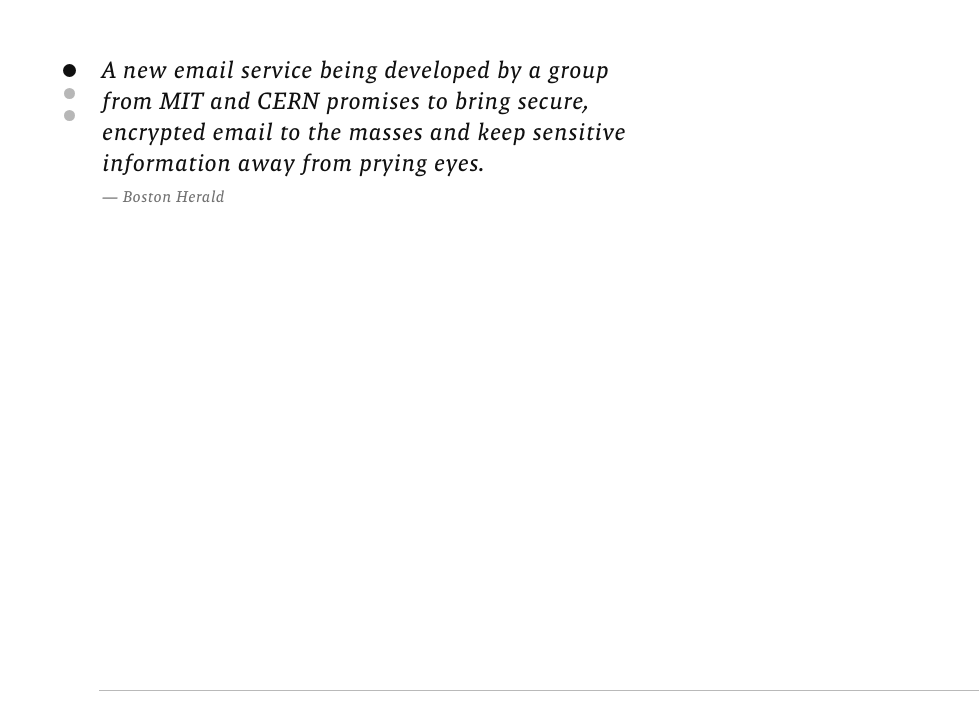
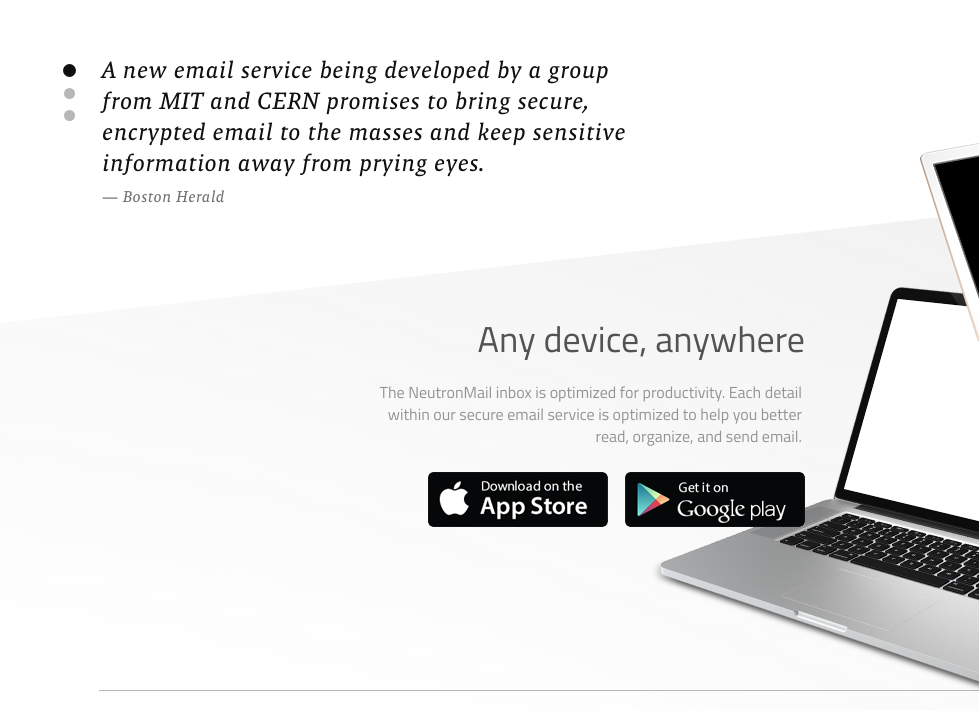
Before and after one commit to dkrumkachev/RPI2022, a plain HTML site: page index.html in a window 1280 px wide. Shown: the part 1521-2232 px from the top of the page, without its empty margins (301-1280 px from the left). Drawn offline with Linux system fonts and the light colour scheme.

Commit message:
text block + buttons

```diff
--- a/assets/css/style.css
+++ b/assets/css/style.css
@@ -593,6 +593,75 @@
     margin-top: -300px;
 }
 
+/* ============================================================ */
+
+.laptop_img {
+    background-image: url("../images/laptop.png");
+    position: absolute;
+    left: 952px;
+    top: 1559px;
+    width: 578px;
+    height: 670px;
+}
+.bg_shadow {
+    background: url("../images/background_shadow.png") no-repeat;
+    position: absolute;
+    left: 0px;
+    top: 1675px;
+    width: 1800px;
+    height: 1052px;
+    opacity: 0.29;
+}
+
+.any_device {
+    text-align: right;
+    position: absolute;
+    left: 670px;
+    top: 1849px;
+    width: 436px;
+}
+.any_device h3 {
+    font-size: 36px;
+    font-weight: normal;
+    color: rgb(83, 83, 83);
+    line-height: 0.611;
+    height: 34px;
+}
+.any_device p {
+    width: 433px;
+    font-size: 16px;
+    color: rgb(149, 147, 147);
+    line-height: 1.375;
+    height: 60px;
+    margin-top: 19px;
+}
+
+.download_buttons {
+    margin-top: 31px;
+}
+.download_buttons button {
+    width: 180px;
+    height: 55px;
+    border-radius: 5px;
+    padding: 0;
+}
+.app_store_btn {
+    background-image: url("../images/app_store_download.png");
+}
+.google_play_btn {
+    background-image: url("../images/google_play_download.png");
+    margin-left: 13px;
+}
+.download_buttons button a {
+    display: inline-block;
+    width: 100%;
+    height: 100%;
+}
+.download_buttons button:hover {
+    box-shadow: -2px 2px 10px #181818;
+}
+
+
 
 /* ===================== footer ======================== */
 
--- a/index.html
+++ b/index.html
@@ -173,6 +173,21 @@
                 </div>
             </div>
         </div>
+
+        <div class="bg_shadow"></div>
+        <div class="laptop_img"></div>
+        <section class="any_device">
+            <h3>Any device, anywhere</h3>
+            <p>The NeutronMail inbox is optimized for productivity. Each detail
+                within our secure email service is optimized to help you better
+                read, organize, and send email.
+            </p>
+            <div class="download_buttons">
+                <button type="button" class="app_store_btn"><a href="#"></a></button>
+                <button type="button" class="google_play_btn"><a href="#"></a></button>
+            </div>
+
+        </section>
     </main>
 
     <footer>
```
Also changed, not shown: assets/images/app_store_download.png (added), assets/images/background_shadow.png (added), assets/images/google_play_download.png (added), assets/images/laptop.png (added).
